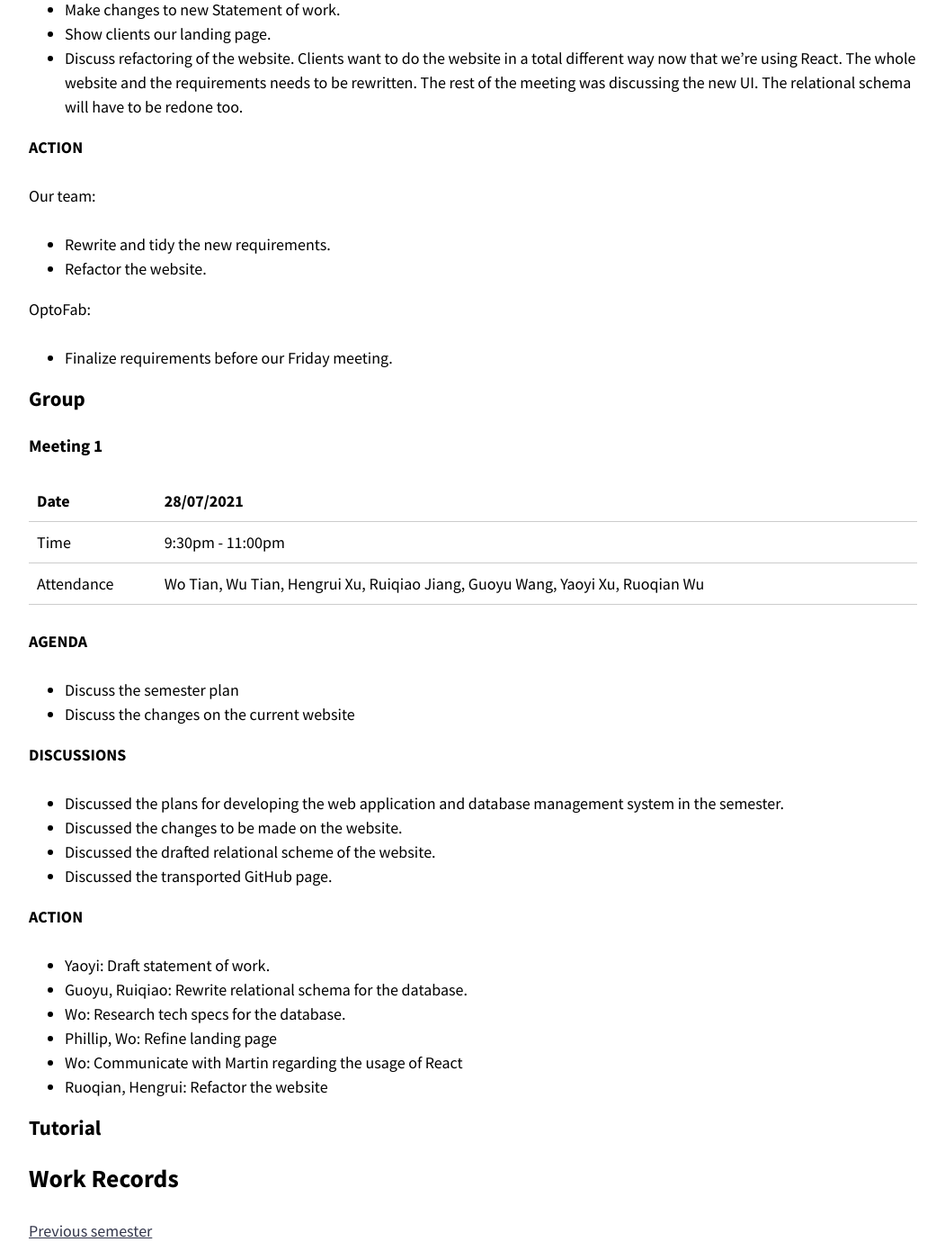
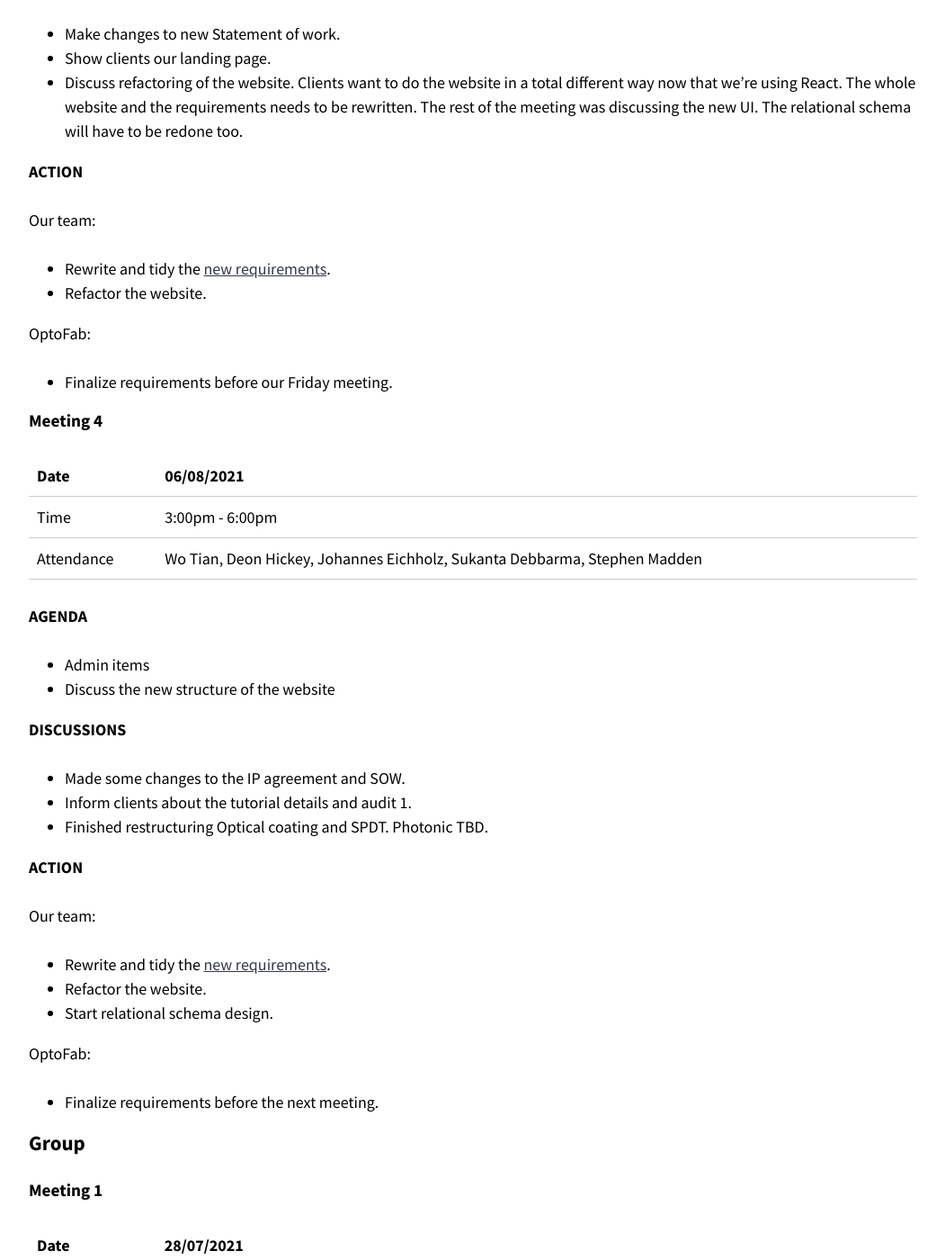
Before and after one commit to optofab/optofab.github.io, a Jekyll site: the page built from logs.md, in a window 1280 px wide and 1400 px high, scrolled down 2965 px. Shown: the whole window at 90% size, without its empty margins (114-1165 px from the left). Built offline with Jekyll 4.4.1, drawn with Linux system fonts in a browser that asks for light colours; nearby versions of some CDN libraries; emoji names are drawn with the system emoji font; some of the changed text lies outside the part shown.

Commit message:
Update logs.md

```diff
--- a/logs.md
+++ b/logs.md
@@ -32,7 +32,7 @@ permalink: /logs/
 
 **ACTION**
 
-- Refine the to-do list
+- Refine the [To-do list](https://docs.google.com/document/d/1mwsWN-H-uBbPeM5wLQbboQgIgA2XRw6h_Kf8OV1vVms/edit?usp=sharing)
 - Find out if attending the Team Formation Night is needed
 - Meet Dr. Yu Lin for professional advice
 
@@ -73,6 +73,7 @@ Our team:
 - Prepare SOW
 - Research on backend implementation and the tree structure on the front-end
 - Build new relational schema
+- Refine the new [To-do list](https://docs.google.com/document/d/1btwHi3eLopXiOm5xvuh0cMI4QKRlClxouno7whJlSls/edit?usp=sharing)
 - Refactor current website with React
 
 OptoFab:
@@ -104,12 +105,42 @@ OptoFab:
 
 Our team:
 
-- Rewrite and tidy the new requirements.
+- Rewrite and tidy the [new requirements](https://docs.google.com/document/d/1K6BDtx4HNr7nXfBvyVaer5aA4DEk6mZs-fV2cHWTnoQ/edit?usp=sharing).
 - Refactor the website.
 
 OptoFab:
 
 - Finalize requirements before our Friday meeting.
+
+#### Meeting 4
+
+| Date       | 06/08/2021                                                                |
+| ---------- | ------------------------------------------------------------------------- |
+| Time       | 3:00pm - 6:00pm                                                           |
+| Attendance | Wo Tian, Deon Hickey, Johannes Eichholz, Sukanta Debbarma, Stephen Madden |
+
+**AGENDA**
+
+- Admin items
+- Discuss the new structure of the website
+
+**DISCUSSIONS**
+
+- Made some changes to the IP agreement and SOW.
+- Inform clients about the tutorial details and audit 1.
+- Finished restructuring Optical coating and SPDT. Photonic TBD.
+
+**ACTION**
+
+Our team:
+
+- Rewrite and tidy the [new requirements](https://docs.google.com/document/d/1K6BDtx4HNr7nXfBvyVaer5aA4DEk6mZs-fV2cHWTnoQ/edit?usp=sharing).
+- Refactor the website.
+- Start relational schema design.
+
+OptoFab:
+
+- Finalize requirements before the next meeting.
 
 ### Group
 
```
